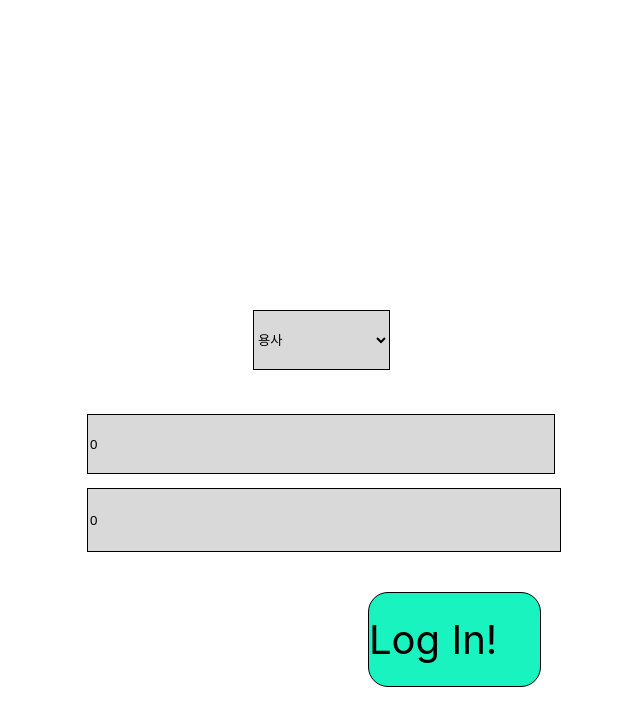
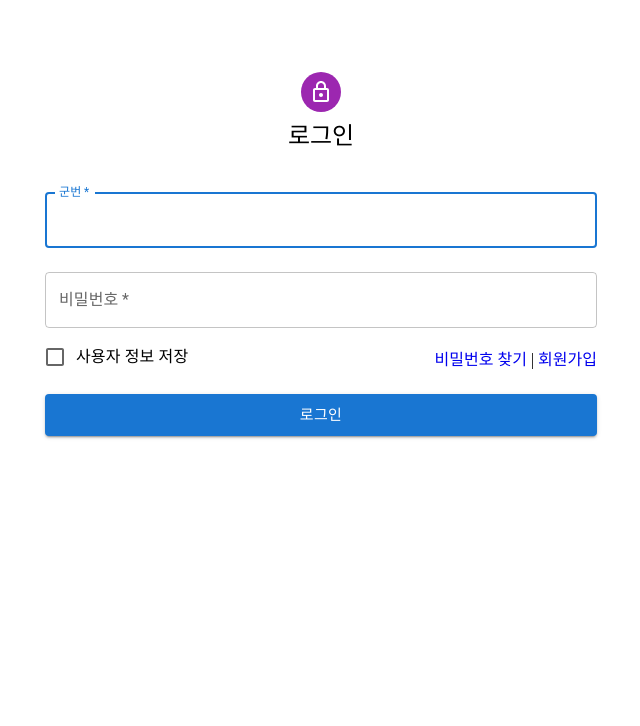
Before and after one commit to osamhack2022-v2/WEB_WHOisSICK_Multi, a React (Create React App) app in the folder web/wis/: page / in a window 1280 px wide. Shown: the top 726 px of the page, without its empty margins (319-959 px from the left). Built offline with nearby package versions, Linux system fonts and the light colour scheme.

Commit message:
markdown

```diff
--- a/web/wis/src/Layout.js
+++ b/web/wis/src/Layout.js
@@ -25,7 +25,7 @@ function TabPanel(props) {
       {...other}
     >
       {value === index && (
-        <Box sx={{ p: 3 }}>
+        <Box sx={{ p: 0 }}>
           <Typography>{children}</Typography>
         </Box>
       )}
@@ -47,7 +47,7 @@ function a11yProps(index) {
 }
 
 export default function BasicTabs() {
-  const [value, setValue] = React.useState(0);
+  const [value, setValue] = React.useState(3);
 
   const handleChange = (event, newValue) => {
     setValue(newValue);
@@ -57,7 +57,7 @@ export default function BasicTabs() {
     <Box sx={{ width: '100%' }}>
       <Box sx={{ borderBottom: 1, borderColor: 'divider' ,display: 'flex'}}>
         <img src={aplogo} alt="로고"/>
-        <Tabs value={value} onChange={handleChange} aria-label="basic tabs example">
+        <Tabs sx={{ width: '750px' }} value={value} onChange={handleChange} aria-label="basic tabs example ">
           <Tab label="진료 희망자" {...a11yProps(0)} />
           <Tab label="진료 신청" {...a11yProps(1)} />
           <Tab label="조치 내역" {...a11yProps(2)} />
--- a/web/wis/src/login/Button.js
+++ /dev/null
@@ -1,22 +0,0 @@
-import propTypes from "prop-types";
-import { loginValue } from "./logInForm";
-import { NavLink } from 'react-router-dom';
-
-const onClick = () => {
-    console.log(loginValue[0]);
-    console.log(loginValue[1]);
-}
-
-const NavLinkBtn = ({text}) => {
-    return <NavLink
-    id="LogInBtn"
-    to="/r1"
-    onClick={onClick}
-    >{text}</NavLink>
-}
-
-NavLinkBtn.propTypes = {
-    text: propTypes.string.isRequired,
-}
-
-export default NavLinkBtn;
--- a/web/wis/src/login/logInForm.js
+++ b/web/wis/src/login/logInForm.js
@@ -1,49 +1,89 @@
 import React from "react";
-import Button from "./Button";
+import { Checkbox, TextField, Button, FormControlLabel, Grid, Avatar, Box, Container } from "@mui/material";
+import {Typography} from "@mui/material";
+import LockOutlinedIcon from "@mui/icons-material/LockOutlined"
+import { Link } from 'react-router-dom';
+import { useNavigate } from "react-router-dom";
 
-const loginValue = {};
+const MuiLoginForm = () => {
 
-const Input = ({text}) => {
-    const [value, changeId] = React.useState(0);
-    const onChanges = (event) => {
-        changeId(event.target.value);
-        if(event.target.id === "Id") {
-            loginValue[0] = event.target.value;
-        } else {
-            loginValue[1] = event.target.value;
-        }
+    const navigate = useNavigate();
+
+    const [values, setValues] = React.useState({
+        id: "",
+        password: ""
+    });
+
+    const handleChange = (event) => {
+        const { name, value } = event.target;
+        setValues({
+            ...values,
+            [name]:value
+        });
     }
-    return <div>
-        <input
-        value={value}
-        onChange={onChanges}
-        type="text"
-        placeholder={text}
-        id={text}
-    />
-    </div>
+
+    return (
+        <Container component="main" maxWidth="sm">
+            <Box
+            sx={{
+                marginTop: 8,
+                display: 'flex',
+                flexDirection: 'column',
+                alignItems: 'center',
+            }}
+            >
+                <Avatar sx={{m: 1, bgcolor:'secondary.main'}}>
+                <LockOutlinedIcon />
+                </Avatar>
+
+                <Typography component="h1" variant="h5" sx={{mb: 3}}>
+                    로그인
+                </Typography>
+
+                <TextField
+                margin="normal"
+                label="군번"
+                required
+                fullWidth
+                name="id"
+                autoFocus
+                onChange={handleChange}
+                />
+                <TextField
+                margin="normal"
+                label="비밀번호"
+                type="password"
+                required
+                fullWidth
+                name="password"
+                autoComplete="current-password"
+                onChange={handleChange}
+                />
+                <Grid container>
+                    <Grid item xs>
+                        <FormControlLabel
+                        control={<Checkbox value="remember" color="primary"/>}
+                        label="사용자 정보 저장"
+                        />
+                    </Grid>
+                    <Grid item sx={{mt: 1.2}}>
+                        <Link to="">비밀번호 찾기</Link>
+                        <sapn>  |  </sapn>
+                        <Link to="/r2">회원가입</Link>
+                    </Grid>
+                </Grid>
+                    <Button
+                    onClick={() => navigate('/r1')}
+                    fullWidth
+                    variant="contained"
+                    size="large"
+                    sx={{mt: 2}}
+                    >
+                        로그인
+                    </Button>
+            </Box>
+        </Container>
+    )
 }
 
-const Select = () => {
-    const onChange = (event) => {
-        console.log(event.target.value);
-    }
-    return <select onChange={onChange}>
-        <option value="0">용사</option>
-        <option value="1">간부</option>
-    </select>
-}
-
-const MemorizedInput = React.memo(Input);
-
-const LoginForm = () => {
-    return <form>
-        <Select />
-        <MemorizedInput text="Id"/>
-        <MemorizedInput text="Password"/>
-        <Button text="Log In!" fontSize={40}/>
-    </form>
-}
-
-export default LoginForm;
-export {loginValue};
+export default MuiLoginForm;
--- a/web/wis/src/login/styles.css
+++ b/web/wis/src/login/styles.css
@@ -43,8 +43,9 @@ a {
     position: absolute;
     width: 171px;
     height: 93px;
-    left: calc(50% - 171px/2 + 132.5px);
-    top: calc(50% - 93px/2 + 238.5px);
+    left: calc(50% - 172px/2 + 133.5px);
+    top: calc(50% - 48px/2 + 239px);
+
 
     font-family: 'Inter';
     font-style: normal;
@@ -52,6 +53,7 @@ a {
     font-size: 40px;
     line-height: 48px;
     display: flex;
+    justify-content: center;
     align-items: center;
     text-align: center;
 
@@ -62,3 +64,28 @@ a {
     background: #18F3BF;
     border-radius: 20px;
 }
+
+#signUp {
+    position: absolute;
+    width: 172px;
+    height: 93px;
+    left: calc(50% - 172px/2 - 141.5px);
+    top: calc(50% - 48px/2 + 239px);
+
+    font-family: 'Inter';
+    font-style: normal;
+    font-weight: 400;
+    font-size: 40px;
+    line-height: 48px;
+    display: flex;
+    justify-content: center;
+    align-items: center;
+    text-align: center;
+
+    color: #000000;
+
+    border: 1px solid #000000;
+
+    background: #18F3BF;
+    border-radius: 20px;
+}
--- a/web/wis/src/signUp/layout.js
+++ b/web/wis/src/signUp/layout.js
@@ -1,66 +1,27 @@
-import React from "react";
-import { Link } from 'react-router-dom';
+import * as React from 'react';
+import Box from '@mui/material/Box';
+import Paper from '@mui/material/Paper';
+import { Container } from '@mui/system';
 
-const Form = () => {
-    const [inputs, setInputs] = React.useState({
-        name: "",
-        age: "",
-        armyNum: "",
-        id: "",
-        password: "",
-    });
-
-    const onChangeInput = (event) => {
-        const { value, name } = event.target;
-        setInputs({
-            ...inputs,
-            [name]: value,
-        });
-    }
-
-    const onSubmit = (event) => {
-        event.preventDefault();
-        const { value, name } = event.target;
-        setInputs({
-            ...inputs,
-            [name]: value,
-        });
-    }
-
-    return <form onSubmit={onSubmit}>
-        <p>
-            <label htmlFor="enterName">이름 </label>
-            <input
-            id="enterName"
-            placeholder="input your name"
-            name="name"
-            value={inputs.name}
-            onChange={onChangeInput}
-            ></input>
-            <sapn>test name : {inputs.name}</sapn>
-        </p>
-        <p>
-            <label htmlFor="enterAge">나이 </label>
-            <input id="enterAge" placeholder="input your age"></input>
-        </p>
-        <p>
-            <label htmlFor="enterArmyNum">군번 </label>
-            <input id="enterArmyNum" placeholder="input your armyNum"></input>
-        </p>
-        <p>
-            <label htmlFor="enterId">아이디 </label>
-            <input id="enterId" placeholder="input your id"></input>
-        </p>
-        <p>
-            <label htmlFor="enterPassword">비밀번호 </label>
-            <input id="enterPassword" placeholder="input your password"></input>
-        </p>
-        <p>
-            <label htmlFor="enterRePassword">비밀번호 재확인 </label>
-            <input id="enterRePassword" placeholder="input your password"></input>
-        </p>
-        <Link to="/">로그인</Link>
-    </form>
+export default function Variants() {
+  return (
+    <Container component="main" maxwidth="xs">
+        <Box
+        sx={{
+            marginTop: 8,
+            display: 'flex',
+            flexDirection: 'row',
+            alignItems: 'center',
+            '& > :not(style)': {
+            m: 0,
+            width: 128,
+            height: 128,
+            },
+        }}
+        >
+        <Paper variant="outlined" square />
+        <Paper variant="outlined" square />
+        </Box>
+    </Container>
+  );
 }
-
-export default Form;
```
Also changed, not shown: web/wis/package.json (+8 -2 lines), web/wis/src/login/Save.js (added, +90 -0 lines), web/wis/src/login/Test.js (added, +89 -0 lines), 1 other file (tests, documents, lock files or other folders).
